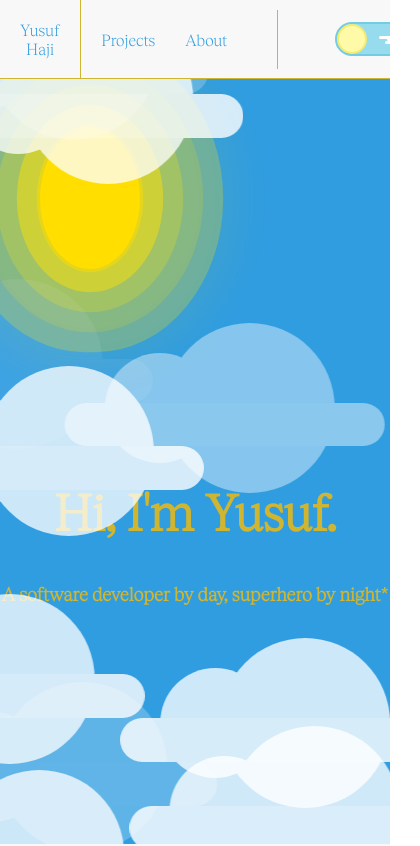
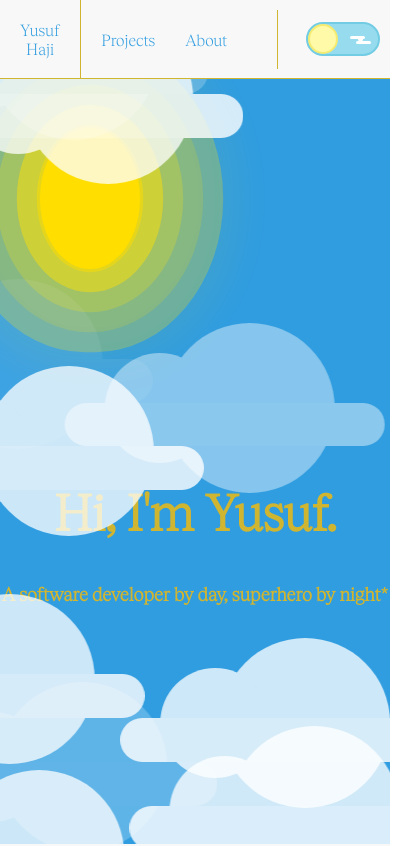
Before and after one commit to majorhaji/portfolio-client, a React (Create React App) app: page / in a window 390 px wide. Shown: the top 846 px of the page, 420 px wide, since content can reach past the window. Built offline with nearby package versions, Linux system fonts and the light colour scheme.

Commit message:
whitespaces removed

```diff
--- a/public/index.html
+++ b/public/index.html
@@ -24,7 +24,7 @@
       work correctly both with client-side routing and a non-root public URL.
       Learn how to configure a non-root public URL by running `npm run build`.
     -->
-    <title>React App</title>
+    <title>Yusuf Haji</title>
   </head>
   <body>
     <noscript>You need to enable JavaScript to run this app.</noscript>
--- a/src/App.css
+++ b/src/App.css
@@ -81,6 +81,9 @@ html.dark-mode {
   text-align: center;
   background-color: var(--background);
   color: var(--text);
+  overflow-x: hidden;
+  overflow: hidden;
+  overflow-y: hidden;
 }
 
 .header {
@@ -478,23 +481,21 @@ p {
   #about {
     margin-bottom: 200px;
   }
-
-  .sun {
-    height: 20em;
-  }
-
-  .sun.dark-mode {
-    height: 60em;
-  }
 }
 
 @media (max-width: 500px) {
   #about {
     margin-bottom: 700px;
   }
+  .sun {
+    height: 20em;
+  }
 
   #footer {
     padding-top: 100px;
+  }
+  .toggle--label {
+    margin-left: 10%;
   }
 }
 
--- a/src/components/Header.jsx
+++ b/src/components/Header.jsx
@@ -1,7 +1,7 @@
 import { Link } from "react-router-dom";
 import { useState } from "react";
 const Header = () => {
-  const [isDarkMode, setIsDarkMode] = useState(false);
+  const [isDarkMode, setIsDarkMode] = useState(true);
   const toggleDarkMode = (e) => {
     setIsDarkMode(!isDarkMode);
     const root = window.document.documentElement;
```
